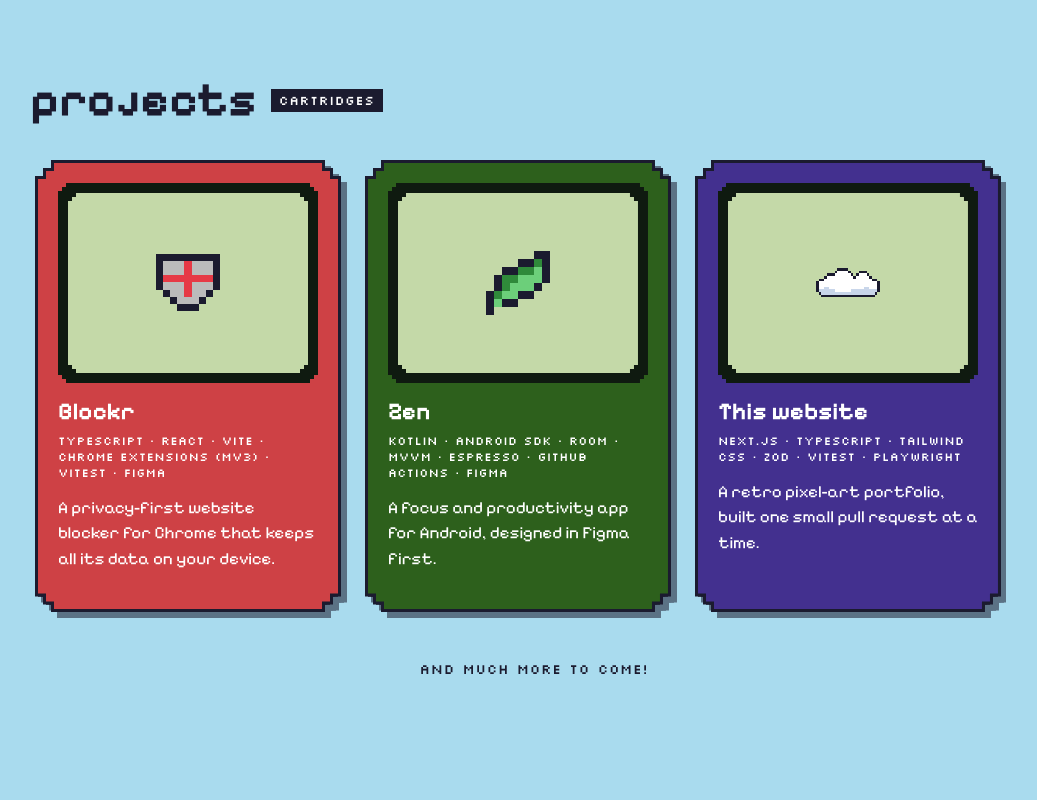
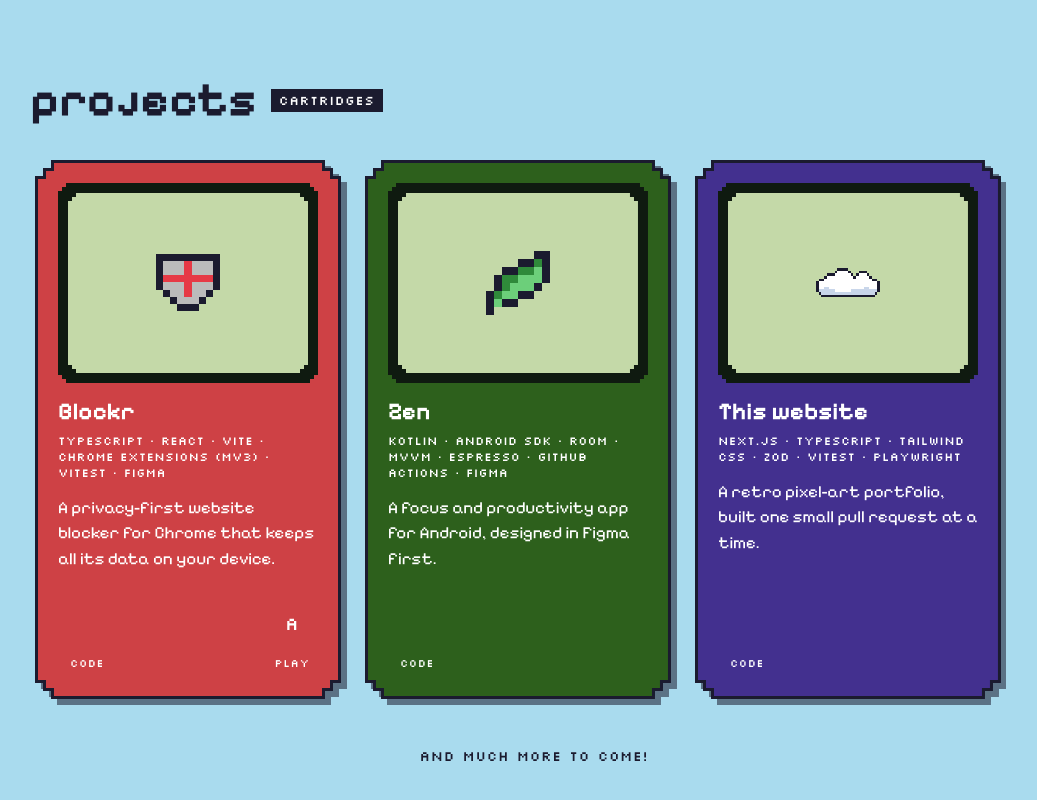
Before and after one commit to samad-a/portfolio-site, a Next.js app: page / in a window 1280 px wide. Shown: the part 2232-3032 px from the top of the page, without its empty margins (106-1143 px from the left). Before the commit the page ends 2967 px from the top, so only its background shows below. Built offline with nearby package versions, Linux system fonts and the light colour scheme.

Commit message:
feat(projects): link D-pad to source and A button to live demo

```diff
--- a/components/projects/console-card.tsx
+++ b/components/projects/console-card.tsx
@@ -4,8 +4,47 @@ import { PixelPanel } from "@/components/ui/pixel-panel";
 import type { Project } from "@/lib/content";
 import { sprites } from "@/lib/sprites";
 
+// A plus-shaped D-pad, cut from a square.
+const dpadShape =
+  "[clip-path:polygon(33%_0,67%_0,67%_33%,100%_33%,100%_67%,67%_67%,67%_100%,33%_100%,33%_67%,0_67%,0_33%,33%_33%)]";
+
+const controlClass =
+  "grid justify-items-center gap-1.5 font-label text-[11px] tracking-wider text-paper no-underline";
+
+function ConsoleControls({ project }: { project: Project }) {
+  const { code, play } = project.links;
+  if (!code && !play) return null;
+
+  return (
+    <div className="flex items-end justify-between pt-1.5">
+      {code && (
+        <a
+          href={code}
+          aria-label={`View code for ${project.name}`}
+          className={controlClass}
+        >
+          <span className={`bg-black/40 size-14.5 ${dpadShape}`} />
+          code
+        </a>
+      )}
+      {play && (
+        <a
+          href={play}
+          aria-label={`Play ${project.name}`}
+          className={`ml-auto ${controlClass}`}
+        >
+          <span className="bg-black/40 grid size-13 place-items-center text-lg pixel-corners-2">
+            A
+          </span>
+          play
+        </a>
+      )}
+    </div>
+  );
+}
+
 // A handheld games console: the project on its screen, then its name, stack
-// and summary on the body.
+// and summary on the body, with controls that link to its code and demo.
 export function ConsoleCard({ project }: { project: Project }) {
   const titleId = useId();
 
@@ -31,6 +70,7 @@ export function ConsoleCard({ project }: { project: Project }) {
         </p>
       </div>
       <p className="text-[17px]">{project.summary}</p>
+      <ConsoleControls project={project} />
     </PixelPanel>
   );
 }
```
